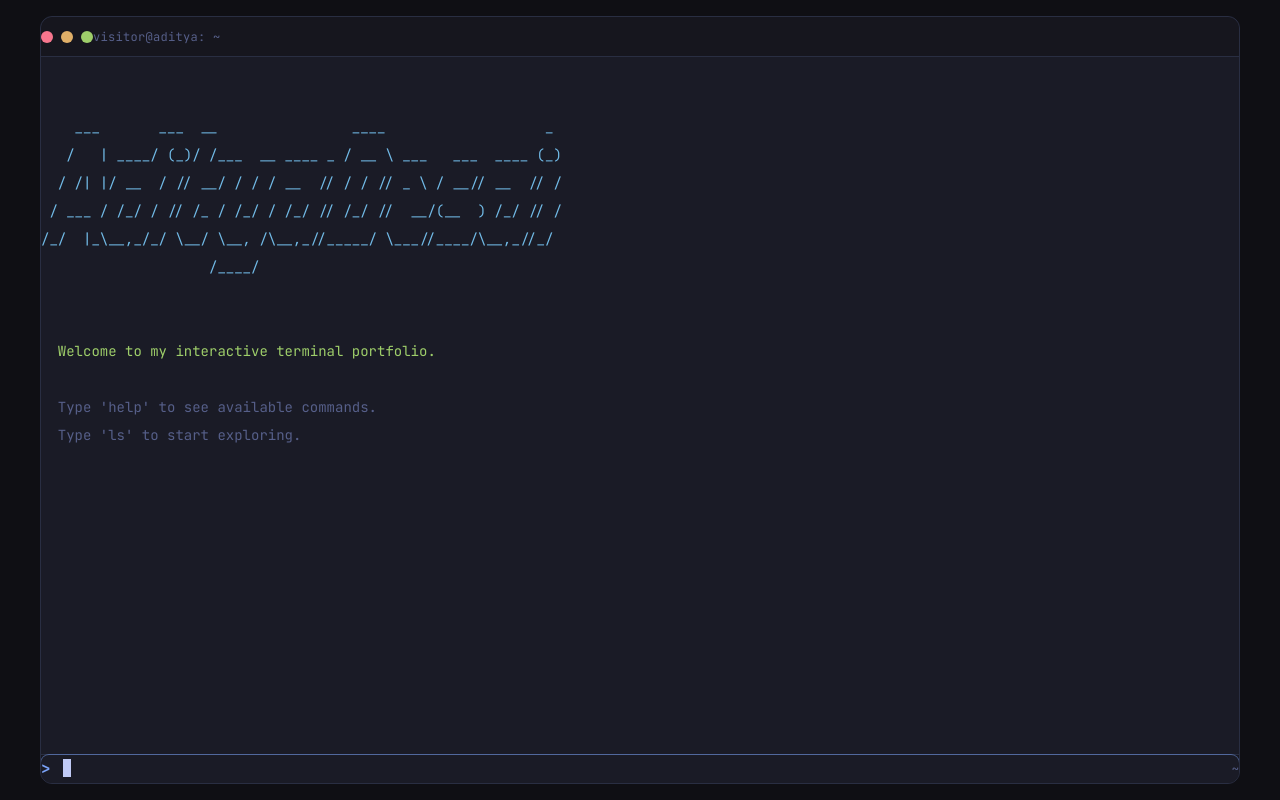
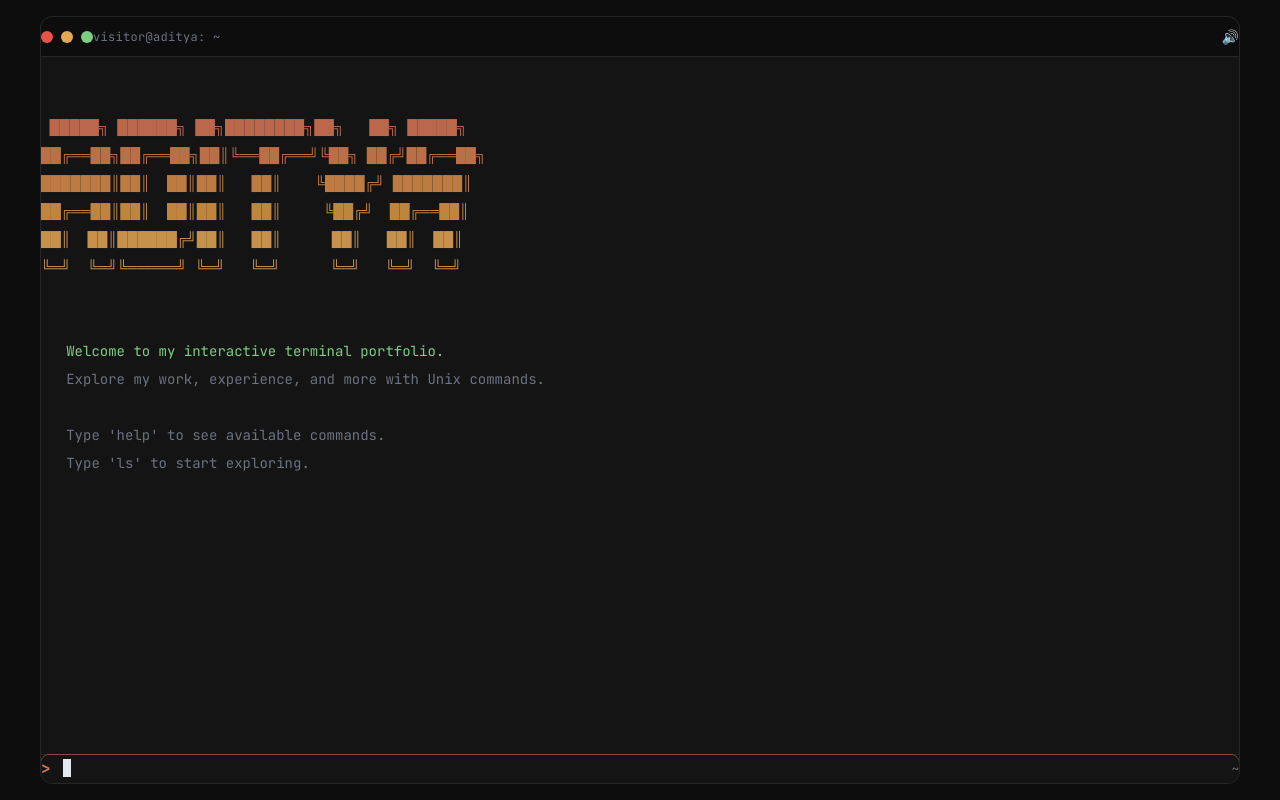
Before and after one commit to AdityaZDesai/personal, a Next.js app: page / in a window 1280 px wide. Built offline with nearby package versions, Linux system fonts and the light colour scheme.

Commit message:
look more like claude code

```diff
--- a/src/app/globals.css
+++ b/src/app/globals.css
@@ -14,15 +14,15 @@ html,
 body {
   height: 100%;
   overflow: hidden;
-  background: #0f0f14;
-  color: #c0caf5;
+  background: #0d0d0d;
+  color: #e2e8f0;
   font-family: var(--font-mono), "JetBrains Mono", "Fira Code", "Cascadia Code",
     monospace;
 }
 
 ::selection {
-  background: #33467c;
-  color: #c0caf5;
+  background: #3a3530;
+  color: #e2e8f0;
 }
 
 ::-webkit-scrollbar {
@@ -34,12 +34,12 @@ body {
 }
 
 ::-webkit-scrollbar-thumb {
-  background: #292e42;
+  background: #2a2a2a;
   border-radius: 3px;
 }
 
 ::-webkit-scrollbar-thumb:hover {
-  background: #3b4261;
+  background: #3a3a3a;
 }
 
 /* ── Animations ─────────────────────────────────── */
@@ -90,8 +90,9 @@ body {
 }
 
 @keyframes bannerGlow {
-  0%, 100% {
-    opacity: 0.85;
+  0%,
+  100% {
+    opacity: 0.8;
   }
   50% {
     opacity: 1;
@@ -105,46 +106,46 @@ body {
 /* ── Output block card ──────────────────────────── */
 
 .output-block {
-  background: #16161e;
-  border: 1px solid #292e42;
+  background: #1a1a1a;
+  border: 1px solid #262626;
   border-radius: 8px;
-  padding: 12px 16px;
-  margin-top: 8px;
-  margin-bottom: 4px;
+  padding: 14px 18px;
+  margin-top: 10px;
+  margin-bottom: 6px;
 }
 
-/* ── Terminal color classes ──────────────────────── */
+/* ── Terminal color classes (Claude Code palette) ── */
 
 .text-terminal-green {
-  color: #9ece6a;
+  color: #7dce82;
 }
 
 .text-terminal-blue {
-  color: #7aa2f7;
+  color: #e5a855;
 }
 
 .text-terminal-cyan {
-  color: #7dcfff;
+  color: #5ebeab;
 }
 
 .text-terminal-red {
-  color: #f7768e;
+  color: #e5534b;
 }
 
 .text-terminal-yellow {
-  color: #e0af68;
+  color: #e5a855;
 }
 
 .text-terminal-magenta {
-  color: #bb9af7;
+  color: #da7756;
 }
 
 .text-terminal-gray {
-  color: #565f89;
+  color: #6b7280;
 }
 
 .text-terminal-white {
-  color: #c0caf5;
+  color: #e2e8f0;
 }
 
 .text-terminal-bright-white {
@@ -152,5 +153,25 @@ body {
 }
 
 .text-terminal-orange {
-  color: #ff9e64;
+  color: #da7756;
 }
+
+/* Warm gradient colors for ASCII banner */
+.text-gradient-1 {
+  color: #da7756;
+}
+.text-gradient-2 {
+  color: #d98050;
+}
+.text-gradient-3 {
+  color: #dc8d4a;
+}
+.text-gradient-4 {
+  color: #e09a44;
+}
+.text-gradient-5 {
+  color: #e5a855;
+}
+.text-gradient-6 {
+  color: #e5a855;
+}
--- a/src/components/OutputLine.tsx
+++ b/src/components/OutputLine.tsx
@@ -8,7 +8,7 @@ interface OutputLineProps {
 export default function OutputLine({ text, className }: OutputLineProps) {
   return (
     <div
-      className={`whitespace-pre-wrap break-all leading-7 py-[1px] ${className || ""}`}
+      className={`whitespace-pre overflow-x-hidden leading-7 py-[2px] ${className || ""}`}
     >
       {text || "\u00A0"}
     </div>
--- a/src/components/Terminal.tsx
+++ b/src/components/Terminal.tsx
@@ -11,6 +11,17 @@ import {
   type CommandResult,
 } from "@/lib/commands";
 import { getCompletions } from "@/lib/filesystem";
+import {
+  initAudio,
+  playKeypress,
+  playEnter,
+  playError,
+  startAmbient,
+  stopAmbient,
+  setMuted,
+  isMuted,
+  loadMutedState,
+} from "@/lib/sounds";
 
 interface HistoryEntry {
   cwd: string;
@@ -23,42 +34,46 @@ const ASCII_BANNER: OutputLineType[] = [
   { text: "" },
   { text: "" },
   {
-    text: "    ___       ___  __                ____                   _",
-    className: "text-terminal-cyan animate-banner-glow",
+    text: " \u2588\u2588\u2588\u2588\u2588\u2557 \u2588\u2588\u2588\u2588\u2588\u2588\u2557 \u2588\u2588\u2557\u2588\u2588\u2588\u2588\u2588\u2588\u2588\u2588\u2557\u2588\u2588\u2557   \u2588\u2588\u2557 \u2588\u2588\u2588\u2588\u2588\u2557",
+    className: "text-gradient-1 animate-banner-glow",
   },
   {
-    text: "   /   | ____/ (_)/ /___  __ ____ _ / __ \\ ___   ___  ____ (_)",
-    className: "text-terminal-cyan animate-banner-glow",
+    text: "\u2588\u2588\u2554\u2550\u2550\u2588\u2588\u2557\u2588\u2588\u2554\u2550\u2550\u2588\u2588\u2557\u2588\u2588\u2551\u255a\u2550\u2550\u2588\u2588\u2554\u2550\u2550\u255d\u255a\u2588\u2588\u2557 \u2588\u2588\u2554\u255d\u2588\u2588\u2554\u2550\u2550\u2588\u2588\u2557",
+    className: "text-gradient-2 animate-banner-glow",
   },
   {
-    text: "  / /| |/ __  / // __/ / / / __  // / / // _ \\ / __// __  // /",
-    className: "text-terminal-cyan animate-banner-glow",
+    text: "\u2588\u2588\u2588\u2588\u2588\u2588\u2588\u2551\u2588\u2588\u2551  \u2588\u2588\u2551\u2588\u2588\u2551   \u2588\u2588\u2551    \u255a\u2588\u2588\u2588\u2588\u2554\u255d \u2588\u2588\u2588\u2588\u2588\u2588\u2588\u2551",
+    className: "text-gradient-3 animate-banner-glow",
   },
   {
-    text: " / ___ / /_/ / // /_ / /_/ / /_/ // /_/ //  __/(__  ) /_/ // /",
-    className: "text-terminal-cyan animate-banner-glow",
+    text: "\u2588\u2588\u2554\u2550\u2550\u2588\u2588\u2551\u2588\u2588\u2551  \u2588\u2588\u2551\u2588\u2588\u2551   \u2588\u2588\u2551     \u255a\u2588\u2588\u2554\u255d  \u2588\u2588\u2554\u2550\u2550\u2588\u2588\u2551",
+    className: "text-gradient-4 animate-banner-glow",
   },
   {
-    text: "/_/  |_\\__,_/_/ \\__/ \\__, /\\__,_//_____/ \\___//____/\\__,_//_/",
-    className: "text-terminal-cyan animate-banner-glow",
+    text: "\u2588\u2588\u2551  \u2588\u2588\u2551\u2588\u2588\u2588\u2588\u2588\u2588\u2554\u255d\u2588\u2588\u2551   \u2588\u2588\u2551      \u2588\u2588\u2551   \u2588\u2588\u2551  \u2588\u2588\u2551",
+    className: "text-gradient-5 animate-banner-glow",
   },
   {
-    text: "                    /____/",
-    className: "text-terminal-cyan animate-banner-glow",
+    text: "\u255a\u2550\u255d  \u255a\u2550\u255d\u255a\u2550\u2550\u2550\u2550\u2550\u255d \u255a\u2550\u255d   \u255a\u2550\u255d      \u255a\u2550\u255d   \u255a\u2550\u255d  \u255a\u2550\u255d",
+    className: "text-gradient-6 animate-banner-glow",
   },
   { text: "" },
   { text: "" },
   {
-    text: "  Welcome to my interactive terminal portfolio.",
+    text: "   Welcome to my interactive terminal portfolio.",
     className: "text-terminal-green",
+  },
+  {
+    text: "   Explore my work, experience, and more with Unix commands.",
+    className: "text-terminal-gray",
   },
   { text: "" },
   {
-    text: "  Type 'help' to see available commands.",
+    text: "   Type 'help' to see available commands.",
     className: "text-terminal-gray",
   },
   {
-    text: "  Type 'ls' to start exploring.",
+    text: "   Type 'ls' to start exploring.",
     className: "text-terminal-gray",
   },
   { text: "" },
@@ -73,9 +88,28 @@ export default function Terminal() {
   const [commandHistory, setCommandHistory] = useState<string[]>([]);
   const [historyIndex, setHistoryIndex] = useState(-1);
   const [savedInput, setSavedInput] = useState("");
+  const [soundMuted, setSoundMuted] = useState(false);
+  const audioInitialized = useRef(false);
 
   const terminalRef = useRef<HTMLDivElement>(null);
   const inputRef = useRef<HTMLInputElement>(null);
+
+  useEffect(() => {
+    loadMutedState();
+    setSoundMuted(isMuted());
+  }, []);
+
+  const ensureAudio = useCallback(() => {
+    if (!audioInitialized.current) {
+      const ok = initAudio();
+      if (ok) {
+        audioInitialized.current = true;
+        if (!isMuted()) {
+          startAmbient();
+        }
+      }
+    }
+  }, []);
 
   const scrollToBottom = useCallback(() => {
     if (terminalRef.current) {
@@ -95,7 +129,26 @@ export default function Terminal() {
     inputRef.current?.focus();
   }, []);
 
+  const handleToggleMute = useCallback(
+    (e: React.MouseEvent) => {
+      e.stopPropagation();
+      ensureAudio();
+      const newMuted = !soundMuted;
+      setSoundMuted(newMuted);
+      setMuted(newMuted);
+      if (newMuted) {
+        stopAmbient();
+      } else {
+        startAmbient();
+      }
+    },
+    [soundMuted, ensureAudio]
+  );
+
   const handleSubmit = useCallback(() => {
+    ensureAudio();
+    playEnter();
+
     const input = currentInput;
     setCurrentInput("");
     setHistoryIndex(-1);
@@ -111,6 +164,10 @@ export default function Terminal() {
 
     setCommandHistoryRef(newCommandHistory);
     const result: CommandResult = executeCommand(input, cwd);
+
+    if (result.isError) {
+      playError();
+    }
 
     if (result.clear) {
       setHistory([]);
@@ -129,7 +186,7 @@ export default function Terminal() {
     if (result.newCwd) {
       setCwd(result.newCwd);
     }
-  }, [currentInput, cwd, commandHistory]);
+  }, [currentInput, cwd, commandHistory, ensureAudio]);
 
   const handleTabCompletion = useCallback(() => {
     const parts = currentInput.trimEnd().split(/\s+/);
@@ -216,33 +273,51 @@ export default function Terminal() {
     ]
   );
 
+  const handleInputChange = useCallback(
+    (e: React.ChangeEvent<HTMLInputElement>) => {
+      ensureAudio();
+      playKeypress();
+      setCurrentInput(e.target.value);
+    },
+    [ensureAudio]
+  );
+
   const handleTerminalClick = useCallback(() => {
     inputRef.current?.focus();
   }, []);
 
   return (
     <div
-      className="flex h-screen w-screen items-center justify-center bg-[#0f0f14] p-0 sm:p-4"
+      className="flex h-screen w-screen items-center justify-center bg-[#0d0d0d] p-0 sm:p-4"
       onClick={handleTerminalClick}
     >
       {/* Terminal container */}
-      <div className="flex h-full w-full flex-col overflow-hidden rounded-none border-0 border-[#292e42] bg-[#1a1b26] sm:h-[calc(100vh-32px)] sm:max-w-[1200px] sm:rounded-xl sm:border">
+      <div className="flex h-full w-full flex-col overflow-hidden rounded-none border-0 border-[#262626] bg-[#141414] sm:h-[calc(100vh-32px)] sm:max-w-[1200px] sm:rounded-xl sm:border">
         {/* Title bar */}
-        <div className="flex h-10 flex-shrink-0 items-center border-b border-[#292e42] bg-[#16161e] px-5 sm:rounded-t-xl">
-          <div className="mr-4 flex gap-2">
-            <div className="h-3 w-3 rounded-full bg-[#f7768e] transition-opacity hover:opacity-80" />
-            <div className="h-3 w-3 rounded-full bg-[#e0af68] transition-opacity hover:opacity-80" />
-            <div className="h-3 w-3 rounded-full bg-[#9ece6a] transition-opacity hover:opacity-80" />
+        <div className="flex h-10 flex-shrink-0 items-center justify-between border-b border-[#262626] bg-[#0d0d0d] px-5 sm:rounded-t-xl">
+          <div className="flex items-center">
+            <div className="mr-4 flex gap-2">
+              <div className="h-3 w-3 rounded-full bg-[#e5534b] transition-opacity hover:opacity-80" />
+              <div className="h-3 w-3 rounded-full bg-[#e5a855] transition-opacity hover:opacity-80" />
+              <div className="h-3 w-3 rounded-full bg-[#7dce82] transition-opacity hover:opacity-80" />
+            </div>
+            <span className="text-xs text-terminal-gray tracking-wide">
+              visitor@aditya: {cwd}
+            </span>
           </div>
-          <span className="text-xs text-terminal-gray tracking-wide">
-            visitor@aditya: {cwd}
-          </span>
+          <button
+            onClick={handleToggleMute}
+            className="text-terminal-gray hover:text-terminal-white transition-colors text-sm px-2 py-1 rounded select-none"
+            title={soundMuted ? "Unmute sounds" : "Mute sounds"}
+          >
+            {soundMuted ? "\u{1F507}" : "\u{1F50A}"}
+          </button>
         </div>
 
         {/* Scrollable output area */}
         <div
           ref={terminalRef}
-          className="flex-1 overflow-y-auto scroll-smooth px-5 py-5 sm:px-6 sm:py-6 font-mono text-sm"
+          className="flex-1 overflow-y-auto scroll-smooth px-6 py-6 sm:px-8 sm:py-8 pb-4 font-mono text-sm"
         >
           {/* Banner */}
           <div className="animate-fade-in">
@@ -257,10 +332,10 @@ export default function Terminal() {
 
           {/* Command history */}
           {history.map((entry, i) => (
-            <div key={`entry-${i}`} className="mb-5 animate-fade-in">
+            <div key={`entry-${i}`} className="mb-6 animate-fade-in">
               <PromptLine cwd={entry.cwd} command={entry.command} />
-              {entry.output.length > 0 && (
-                entry.isBlock ? (
+              {entry.output.length > 0 &&
+                (entry.isBlock ? (
                   <div className="output-block mt-2">
                     {entry.output.map((line, j) => (
                       <OutputLine
@@ -280,25 +355,28 @@ export default function Terminal() {
                       />
                     ))}
                   </div>
-                )
-              )}
+                ))}
             </div>
           ))}
         </div>
 
         {/* Fixed bottom input bar */}
-        <div className="animate-slide-up flex-shrink-0 border-t border-[#292e42] bg-[#16161e] px-5 py-3 sm:rounded-b-xl sm:px-6">
-          <div className="flex items-center gap-3 rounded-lg bg-[#1a1b26] px-4 py-2.5 ring-1 ring-[#292e42] transition-all duration-200 focus-within:ring-[#7aa2f7]/50">
-            <span className="text-terminal-blue font-bold text-base select-none">&gt;</span>
+        <div className="animate-slide-up flex-shrink-0 border-t border-[#262626] bg-[#0d0d0d] px-5 py-3 sm:rounded-b-xl sm:px-6">
+          <div className="flex items-center gap-3 rounded-lg bg-[#141414] px-4 py-2.5 ring-1 ring-[#262626] transition-all duration-200 focus-within:ring-[#da7756]/50">
+            <span className="text-terminal-orange font-bold text-base select-none">
+              &gt;
+            </span>
             <div className="relative flex-1">
-              <span className="text-terminal-white text-sm leading-7">{currentInput}</span>
-              <span className="cursor-blink ml-[1px] inline-block h-[18px] w-[8px] translate-y-[3px] bg-[#c0caf5]" />
+              <span className="text-terminal-white text-sm leading-7">
+                {currentInput}
+              </span>
+              <span className="cursor-blink ml-[1px] inline-block h-[18px] w-[8px] translate-y-[3px] bg-[#e2e8f0]" />
               <input
                 ref={inputRef}
                 type="text"
                 className="absolute inset-0 h-full w-full opacity-0"
                 value={currentInput}
-                onChange={(e) => setCurrentInput(e.target.value)}
+                onChange={handleInputChange}
                 onKeyDown={handleKeyDown}
                 autoFocus
                 autoCapitalize="off"
@@ -313,7 +391,7 @@ export default function Terminal() {
         </div>
 
         {/* Mobile hint */}
-        <div className="flex-shrink-0 bg-[#16161e] px-5 py-2 text-xs text-terminal-gray sm:hidden">
+        <div className="flex-shrink-0 bg-[#0d0d0d] px-5 py-2 text-xs text-terminal-gray sm:hidden">
           Tap anywhere to type. Best viewed on desktop.
         </div>
       </div>
--- /dev/null
+++ b/src/lib/sounds.ts
@@ -0,0 +1,203 @@
+let audioCtx: AudioContext | null = null;
+let masterGain: GainNode | null = null;
+let ambientNodes: OscillatorNode[] = [];
+let ambientGains: GainNode[] = [];
+let ambientRunning = false;
+let muted = false;
+
+export function initAudio(): boolean {
+  if (audioCtx) return true;
+  try {
+    audioCtx = new AudioContext();
+    masterGain = audioCtx.createGain();
+    masterGain.gain.value = muted ? 0 : 1;
+    masterGain.connect(audioCtx.destination);
+
+    if (audioCtx.state === "suspended") {
+      audioCtx.resume();
+    }
+    return true;
+  } catch {
+    return false;
+  }
+}
+
+export function playKeypress() {
+  if (!audioCtx || !masterGain) return;
+
+  const now = audioCtx.currentTime;
+  const duration = 0.03;
+
+  const bufferSize = audioCtx.sampleRate * duration;
+  const buffer = audioCtx.createBuffer(1, bufferSize, audioCtx.sampleRate);
+  const data = buffer.getChannelData(0);
+  for (let i = 0; i < bufferSize; i++) {
+    data[i] = (Math.random() * 2 - 1) * 0.3;
+  }
+
+  const source = audioCtx.createBufferSource();
+  source.buffer = buffer;
+
+  const filter = audioCtx.createBiquadFilter();
+  filter.type = "bandpass";
+  filter.frequency.value = 4000;
+  filter.Q.value = 2;
+
+  const gain = audioCtx.createGain();
+  gain.gain.setValueAtTime(0.08, now);
+  gain.gain.exponentialRampToValueAtTime(0.001, now + duration);
+
+  source.connect(filter);
+  filter.connect(gain);
+  gain.connect(masterGain);
+
+  source.start(now);
+  source.stop(now + duration);
+}
+
+export function playEnter() {
+  if (!audioCtx || !masterGain) return;
+
+  const now = audioCtx.currentTime;
+  const duration = 0.06;
+
+  const osc = audioCtx.createOscillator();
+  osc.type = "sine";
+  osc.frequency.setValueAtTime(600, now);
+  osc.frequency.exponentialRampToValueAtTime(200, now + duration);
+
+  const gain = audioCtx.createGain();
+  gain.gain.setValueAtTime(0.06, now);
+  gain.gain.exponentialRampToValueAtTime(0.001, now + duration);
+
+  osc.connect(gain);
+  gain.connect(masterGain);
+
+  osc.start(now);
+  osc.stop(now + duration);
+}
+
+export function playError() {
+  if (!audioCtx || !masterGain) return;
+
+  const now = audioCtx.currentTime;
+  const duration = 0.12;
+
+  const osc = audioCtx.createOscillator();
+  osc.type = "sawtooth";
+  osc.frequency.setValueAtTime(150, now);
+  osc.frequency.setValueAtTime(120, now + duration * 0.5);
+
+  const filter = audioCtx.createBiquadFilter();
+  filter.type = "lowpass";
+  filter.frequency.value = 400;
+
+  const gain = audioCtx.createGain();
+  gain.gain.setValueAtTime(0.06, now);
+  gain.gain.exponentialRampToValueAtTime(0.001, now + duration);
+
+  osc.connect(filter);
+  filter.connect(gain);
+  gain.connect(masterGain);
+
+  osc.start(now);
+  osc.stop(now + duration);
+}
+
+export function startAmbient() {
+  if (!audioCtx || !masterGain || ambientRunning) return;
+  ambientRunning = true;
+
+  const now = audioCtx.currentTime;
+
+  const layers: { freq: number; type: OscillatorType; vol: number; lfoRate: number; lfoDepth: number; filterFreq: number }[] = [
+    { freq: 220, type: "sine", vol: 0.06, lfoRate: 0.08, lfoDepth: 3, filterFreq: 800 },
+    { freq: 330, type: "triangle", vol: 0.03, lfoRate: 0.05, lfoDepth: 2, filterFreq: 600 },
+    { freq: 440, type: "sine", vol: 0.02, lfoRate: 0.03, lfoDepth: 4, filterFreq: 700 },
+    { freq: 165, type: "triangle", vol: 0.04, lfoRate: 0.06, lfoDepth: 2, filterFreq: 500 },
+  ];
+
+  layers.forEach((layer) => {
+    const osc = audioCtx!.createOscillator();
+    osc.type = layer.type;
+    osc.frequency.value = layer.freq;
+
+    const lfo = audioCtx!.createOscillator();
+    lfo.type = "sine";
+    lfo.frequency.value = layer.lfoRate;
+
+    const lfoGain = audioCtx!.createGain();
+    lfoGain.gain.value = layer.lfoDepth;
+
+    lfo.connect(lfoGain);
+    lfoGain.connect(osc.frequency);
+
+    const filter = audioCtx!.createBiquadFilter();
+    filter.type = "lowpass";
+    filter.frequency.value = layer.filterFreq;
+    filter.Q.value = 0.7;
+
+    const gain = audioCtx!.createGain();
+    gain.gain.setValueAtTime(0, now);
+    gain.gain.linearRampToValueAtTime(layer.vol, now + 4);
+
+    osc.connect(filter);
+    filter.connect(gain);
+    gain.connect(masterGain!);
+
+    osc.start();
+    lfo.start();
+
+    ambientNodes.push(osc, lfo);
+    ambientGains.push(gain);
+  });
+}
+
+export function stopAmbient() {
+  if (!audioCtx || !ambientRunning) return;
+  ambientRunning = false;
+
+  const now = audioCtx.currentTime;
+  ambientGains.forEach((gain) => {
+    gain.gain.linearRampToValueAtTime(0, now + 1);
+  });
+
+  setTimeout(() => {
+    ambientNodes.forEach((node) => {
+      try {
+        node.stop();
+      } catch {
+        /* already stopped */
+      }
+    });
+    ambientNodes = [];
+    ambientGains = [];
+  }, 1200);
+}
+
+export function setMuted(value: boolean) {
+  muted = value;
+  if (masterGain) {
+    masterGain.gain.value = muted ? 0 : 1;
+  }
+  try {
+    localStorage.setItem("terminal-muted", String(muted));
+  } catch {
+    /* ignore */
+  }
+}
+
+export function isMuted(): boolean {
+  return muted;
+}
+
+export function loadMutedState() {
+  try {
+    const stored = localStorage.getItem("terminal-muted");
+    if (stored === "true") {
+      muted = true;
+    }
+  } catch {
+    /* ignore */
+  }
+}
```
Also changed, not shown: src/components/PromptLine.tsx (+6 -6 lines), src/lib/commands.ts (+22 -4 lines).
